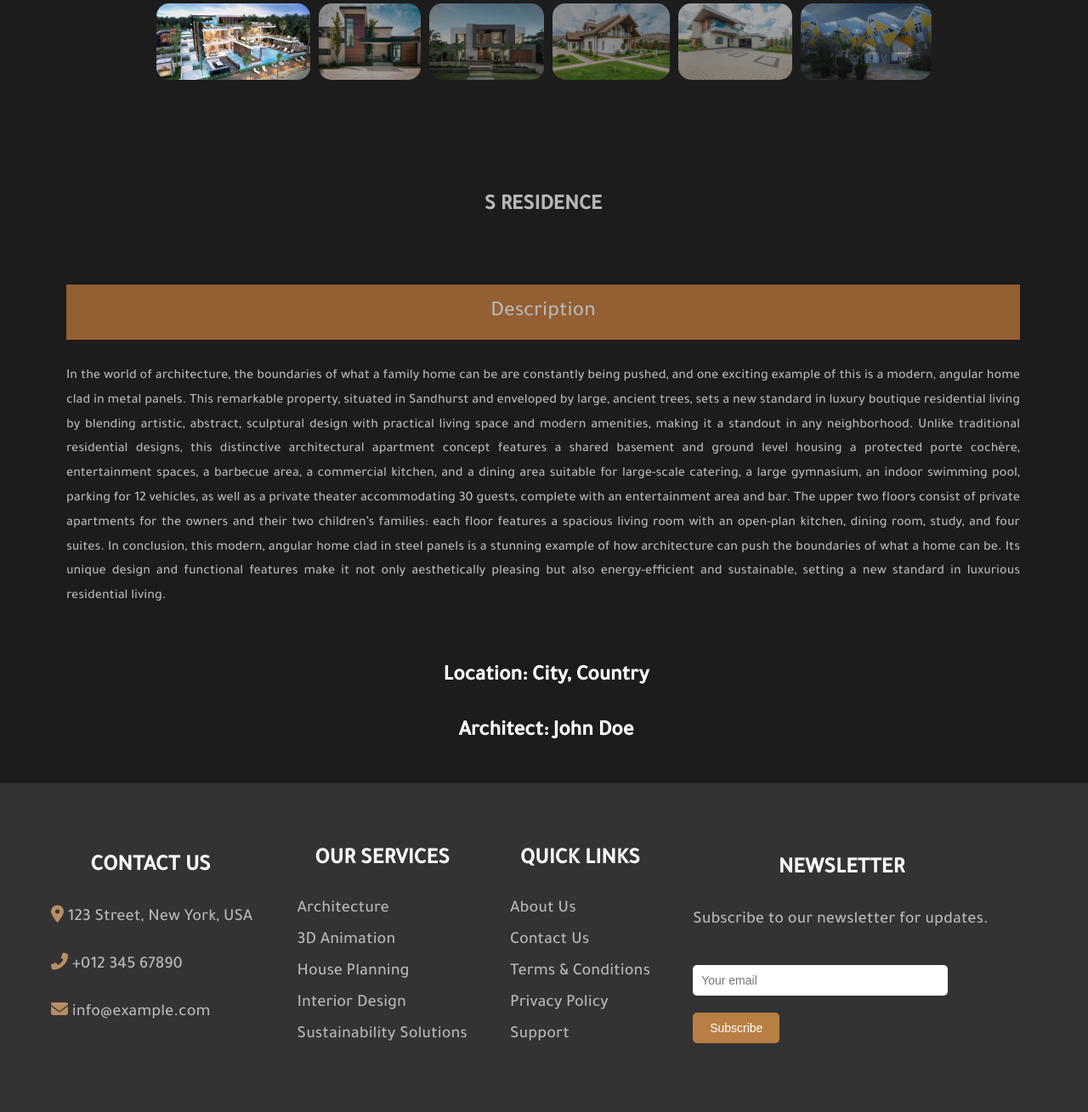
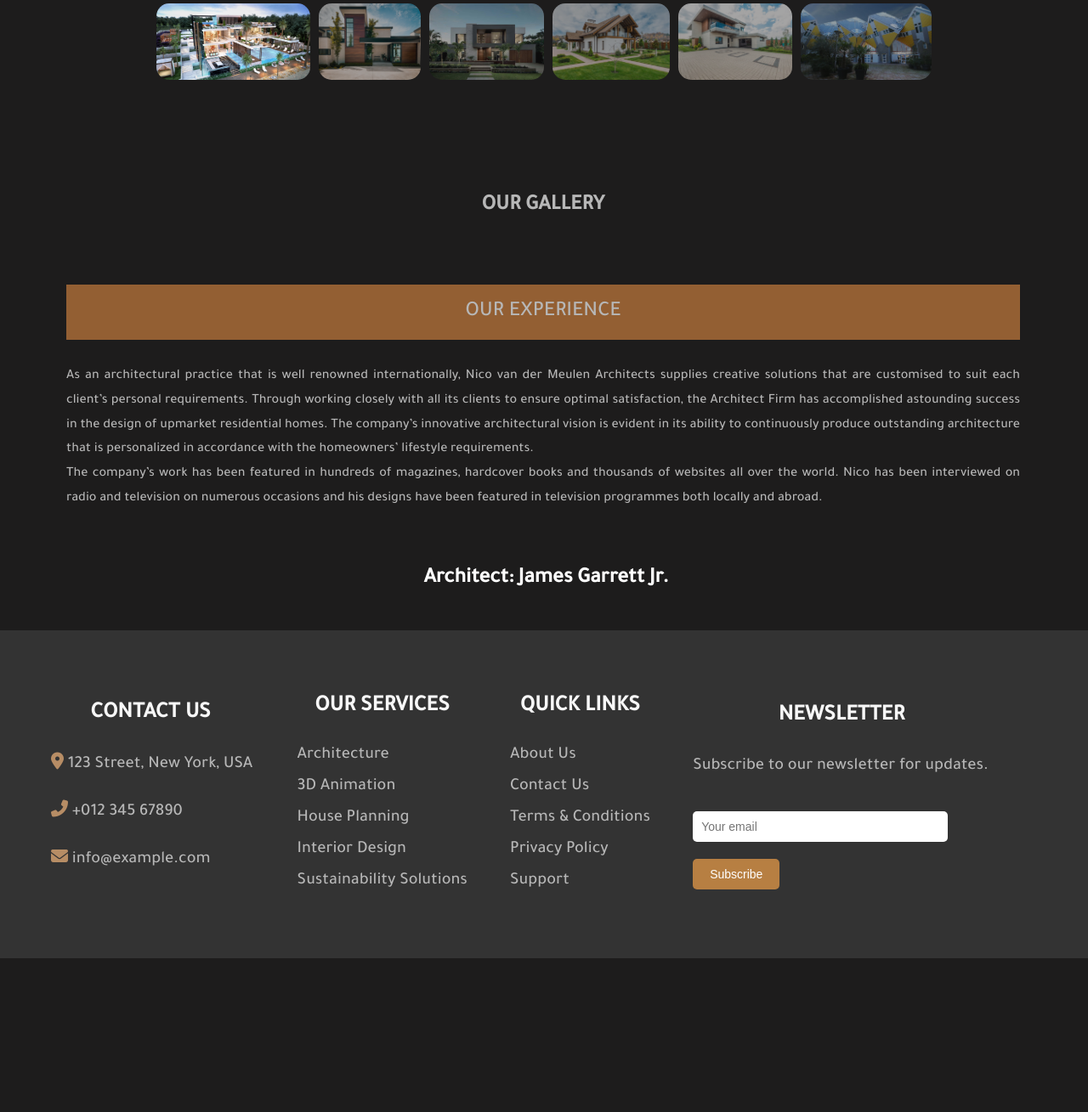
Before and after one commit to itachiisdead/web_project_ArchiCraft-Engineering, a PHP site: page /details.html in a window 1280 px wide. Shown: the part 650-1959 px from the top of the page at 85% size. After the commit the page ends 1778 px from the top, so only its background shows below. Run offline with PHP 8.4, Linux system fonts and the light colour scheme.

Commit message:
finaltest

```diff
--- a/details.html
+++ b/details.html
@@ -25,8 +25,8 @@
                 <li><a href="about.html">About</a></li>
                 <li><a href="services.html">Services</a></li>
 
-                <li><a href="contact.html">Contact</a></li>
-                <li><a href="port.html">portfolio</a></li>
+                <li><a href="contact.php">Contact</a></li>
+                <li><a href="port.php">portfolio</a></li>
                 <li><a href="login-signup.html" class="user">
                         <i class="fa-solid fa-user "></i>
                     </a></li>
@@ -80,54 +80,40 @@
     <!-- Thumbnail images -->
     <div class="row">
       <div class="column">
-        <img class="demo cursor" src="/imgs/5.jpg" style="width:100%" onclick="currentSlide(1)" alt="">
+        <img class="demo cursor" src="imgs/5.jpg" style="width:100%" onclick="currentSlide(1)" alt="">
       </div>
       <div class="column">
-        <img class="demo cursor" src="/imgs/10.jpg" style="width:100%" onclick="currentSlide(2)" alt="">
+        <img class="demo cursor" src="imgs/10.jpg" style="width:100%" onclick="currentSlide(2)" alt="">
       </div>
       <div class="column">
-        <img class="demo cursor" src="/imgs/11.jpg" style="width:100%" onclick="currentSlide(3)" alt="">
+        <img class="demo cursor" src="imgs/11.jpg" style="width:100%" onclick="currentSlide(3)" alt="">
       </div>
       <div class="column">
-        <img class="demo cursor" src="/imgs/14.jpeg" style="width:100%" onclick="currentSlide(4)" alt="">
+        <img class="demo cursor" src="imgs/14.jpeg" style="width:100%" onclick="currentSlide(4)" alt="">
       </div>
       <div class="column">
-        <img class="demo cursor" src="/imgs/16.jpeg" style="width:100%" onclick="currentSlide(5)" alt="">
+        <img class="demo cursor" src="imgs/16.jpeg" style="width:100%" onclick="currentSlide(5)" alt="">
       </div>
       <div class="column">
-        <img class="demo cursor" src="/imgs/1.jpeg" style="width:100%" onclick="currentSlide(6)" alt="">
+        <img class="demo cursor" src="imgs/1.jpeg" style="width:100%" onclick="currentSlide(6)" alt="">
       </div>
     </div>
   </div>
    <!-- Project Details -->
    <div class="project-details">
-    <h3> S RESIDENCE </h3>
+    <h3> OUR GALLERY </h3>
     <p>
-      <span>Description</span>
+      <span>OUR EXPERIENCE</span>
       <br />
-        In the world of architecture, the boundaries of what a family home can be are constantly being pushed,
-        and one exciting example of this is a modern, angular home clad in metal panels.
-
-        This remarkable property, situated in Sandhurst and enveloped by large, ancient trees, sets a new
-        standard in luxury boutique residential living by blending artistic, abstract, sculptural design with
-        practical living space and modern amenities, making it a standout in any neighborhood.
-
-        Unlike traditional residential designs, this distinctive architectural apartment concept features a
-        shared basement and ground level housing a protected porte cochère, entertainment spaces, a barbecue
-        area, a commercial kitchen, and a dining area suitable for large-scale catering, a large gymnasium,
-        an indoor swimming pool, parking for 12 vehicles, as well as a private theater accommodating 30 guests,
-        complete with an entertainment area and bar.
-
-        The upper two floors consist of private apartments for the owners and their two children’s families:
-        each floor features a spacious living room with an open-plan kitchen, dining room, study, and four
-        suites.
-
-        In conclusion, this modern, angular home clad in steel panels is a stunning example of how architecture
-        can push the boundaries of what a home can be. Its unique design and functional features make it not
-        only aesthetically pleasing but also energy-efficient and sustainable, setting a new standard in
-        luxurious residential living.</p>
-    <h2>Location: City, Country</h2>
-    <h2>Architect: John Doe</h2>
+      As an architectural practice that is well renowned internationally,
+      Nico van der Meulen Architects supplies creative solutions that are customised to suit each client’s
+      personal requirements. Through working closely with all its clients to ensure optimal satisfaction,
+       the Architect Firm has accomplished astounding success in the design of upmarket residential homes.
+        The company’s innovative architectural vision is evident in its ability to continuously produce outstanding
+         architecture that is personalized in accordance with the homeowners’ lifestyle requirements.<br>
+         The company’s work has been featured in hundreds of magazines, hardcover books and thousands of websites all over the world. Nico has been interviewed on radio and television on numerous occasions and his designs have been featured in television programmes both locally and abroad.
+         </p>
+    <h2>Architect: James Garrett Jr.</h2>
     <!-- Add more project details as needed -->
 </div>
 
```
Also changed, not shown: index.html (+5 -5 lines), port.css (+28 -0 lines), port.php (+5 -2 lines), imgs/hebamaher.jpg (added).
